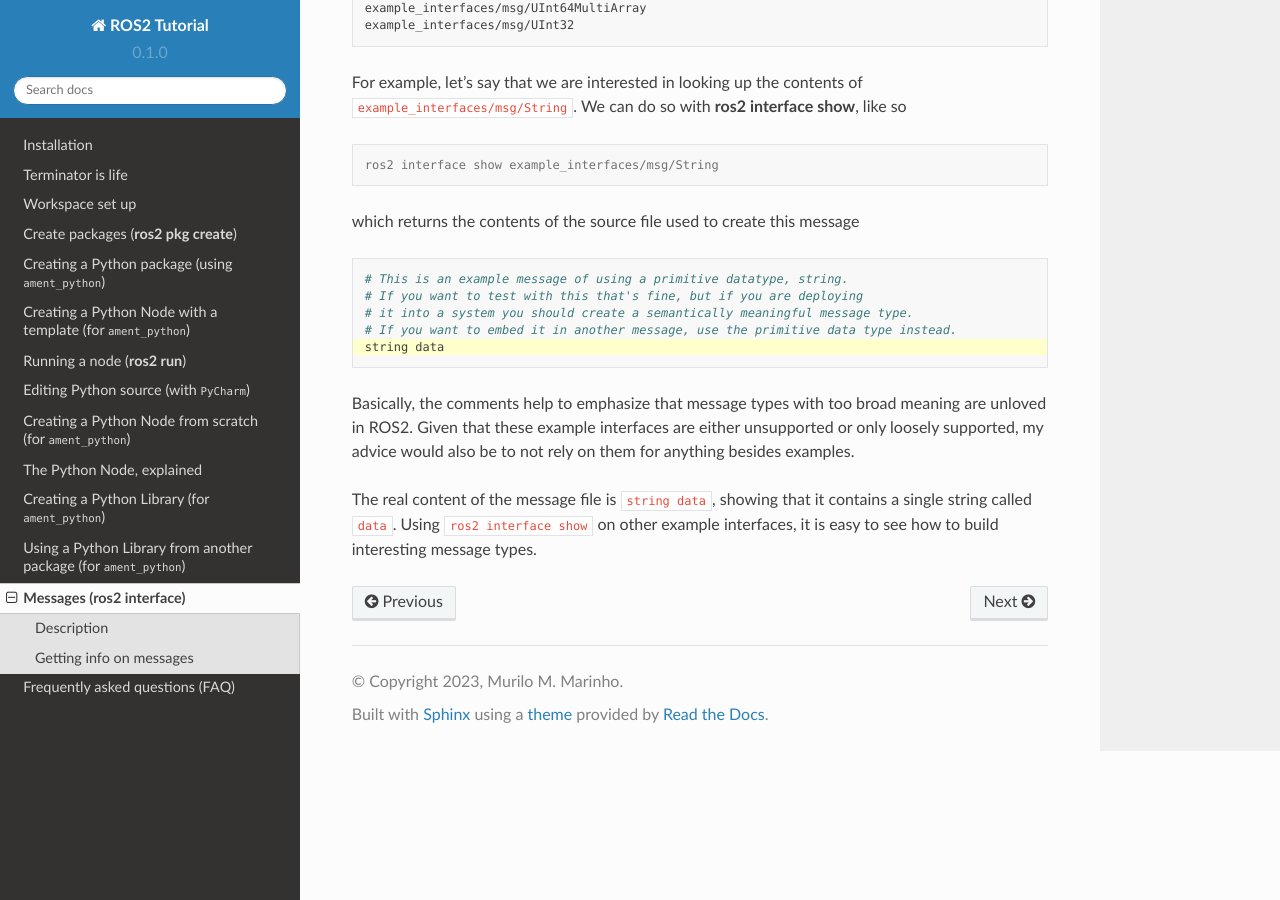
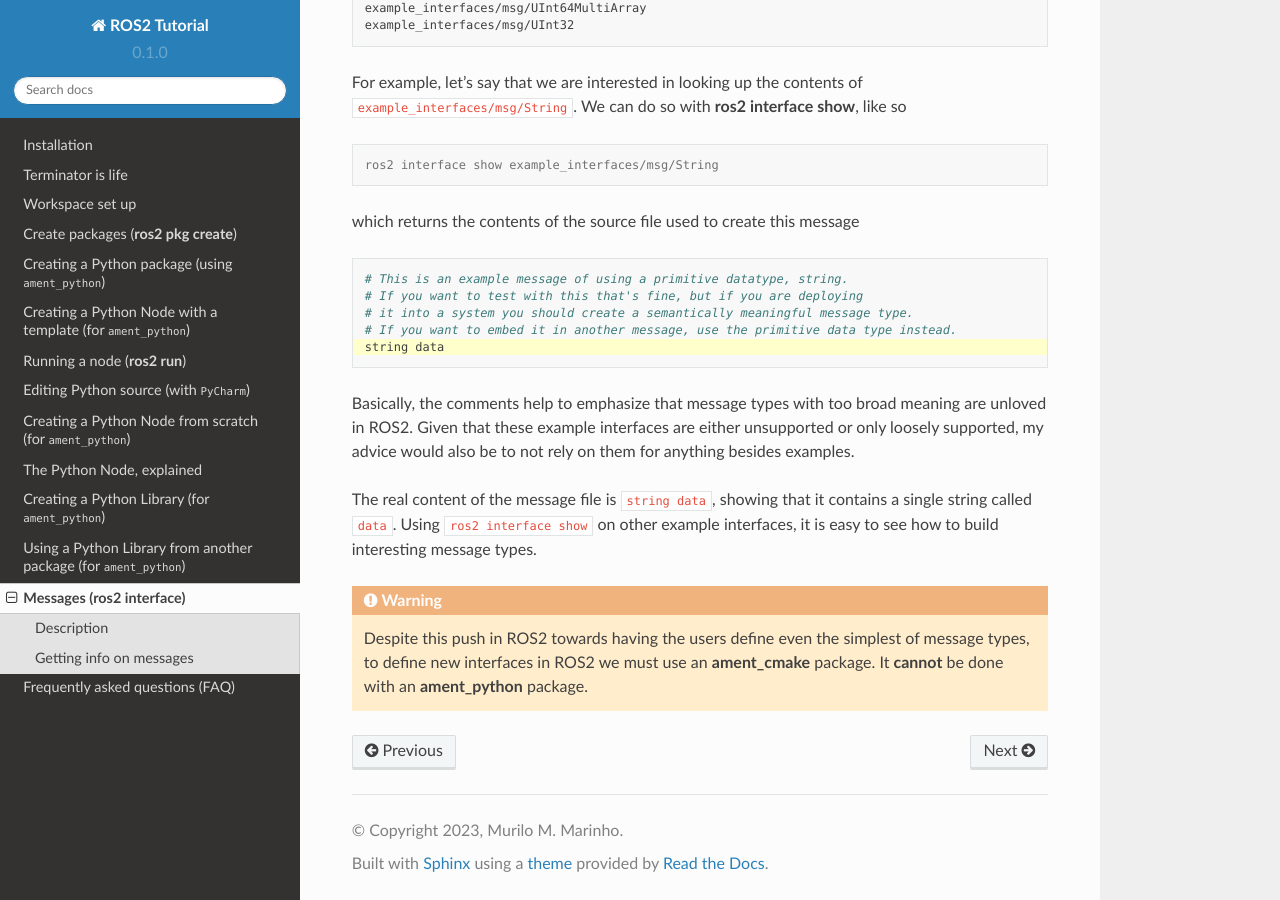
Before and after one commit to mmmarinho/ROS2_Tutorial, a Sphinx documentation site: the page built from docs/source/messages.rst, in a window 1280 px wide and 900 px high, scrolled down 2913 px. Built offline with Sphinx 7.4.7 and the Read the Docs theme 2.0.0, drawn with Linux system fonts in a browser that asks for light colours.

Commit message:
Update messages.rst

```diff
--- a/docs/source/messages.rst
+++ b/docs/source/messages.rst
@@ -154,3 +154,7 @@
 Basically, the comments help to emphasize that message types with too broad meaning are unloved in ROS2. Given that these example interfaces are either unsupported or only loosely supported, my advice would also be to not rely on them for anything besides examples.
 
 The real content of the message file is :code:`string data`, showing that it contains a single string called :code:`data`. Using :code:`ros2 interface show` on other example interfaces, it is easy to see how to build interesting message types.
+
+.. warning::
+
+   Despite this push in ROS2 towards having the users define even the simplest of message types, to define new interfaces in ROS2 we must use an :program:`ament_cmake` package. It **cannot** be done with an :program:`ament_python` package.
```
